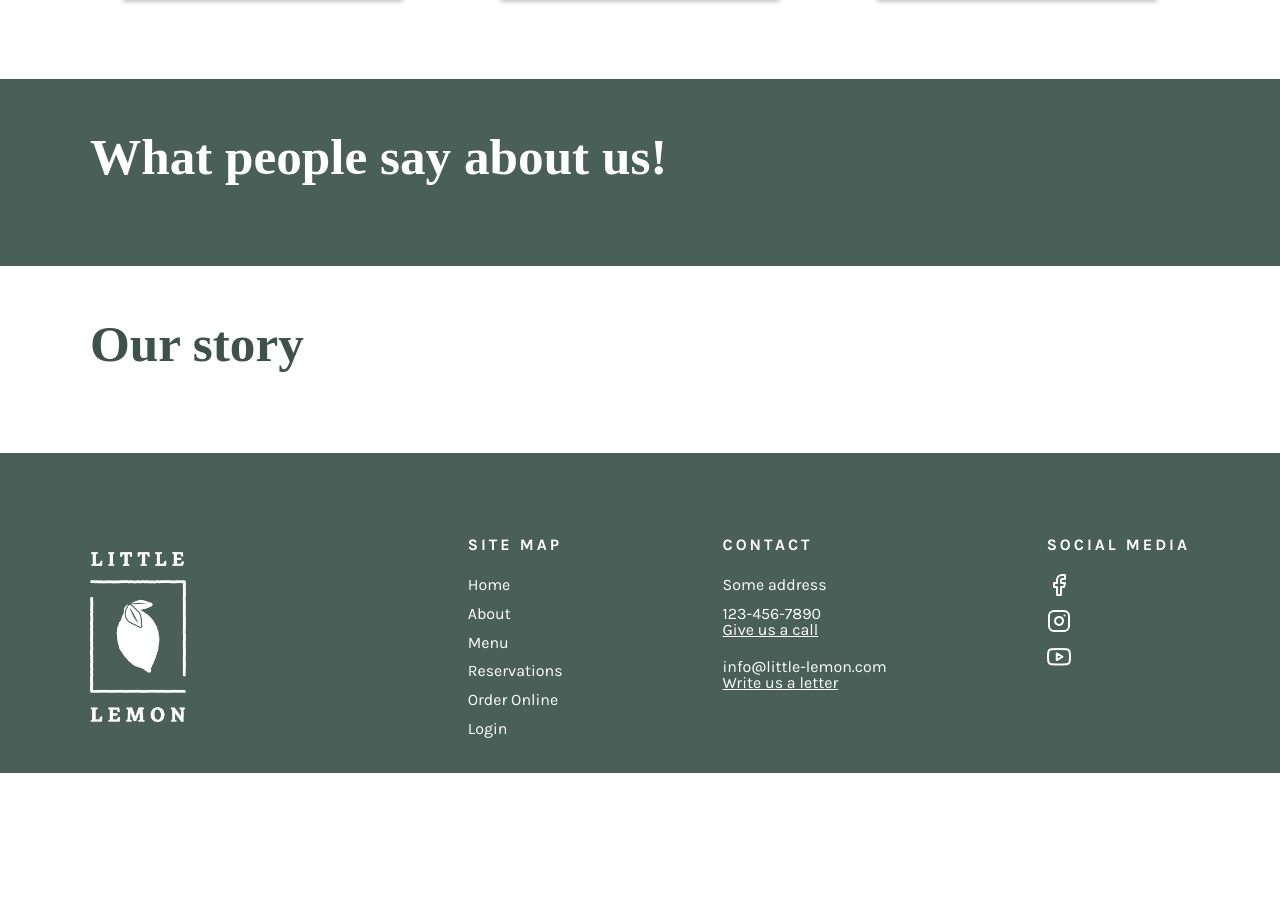
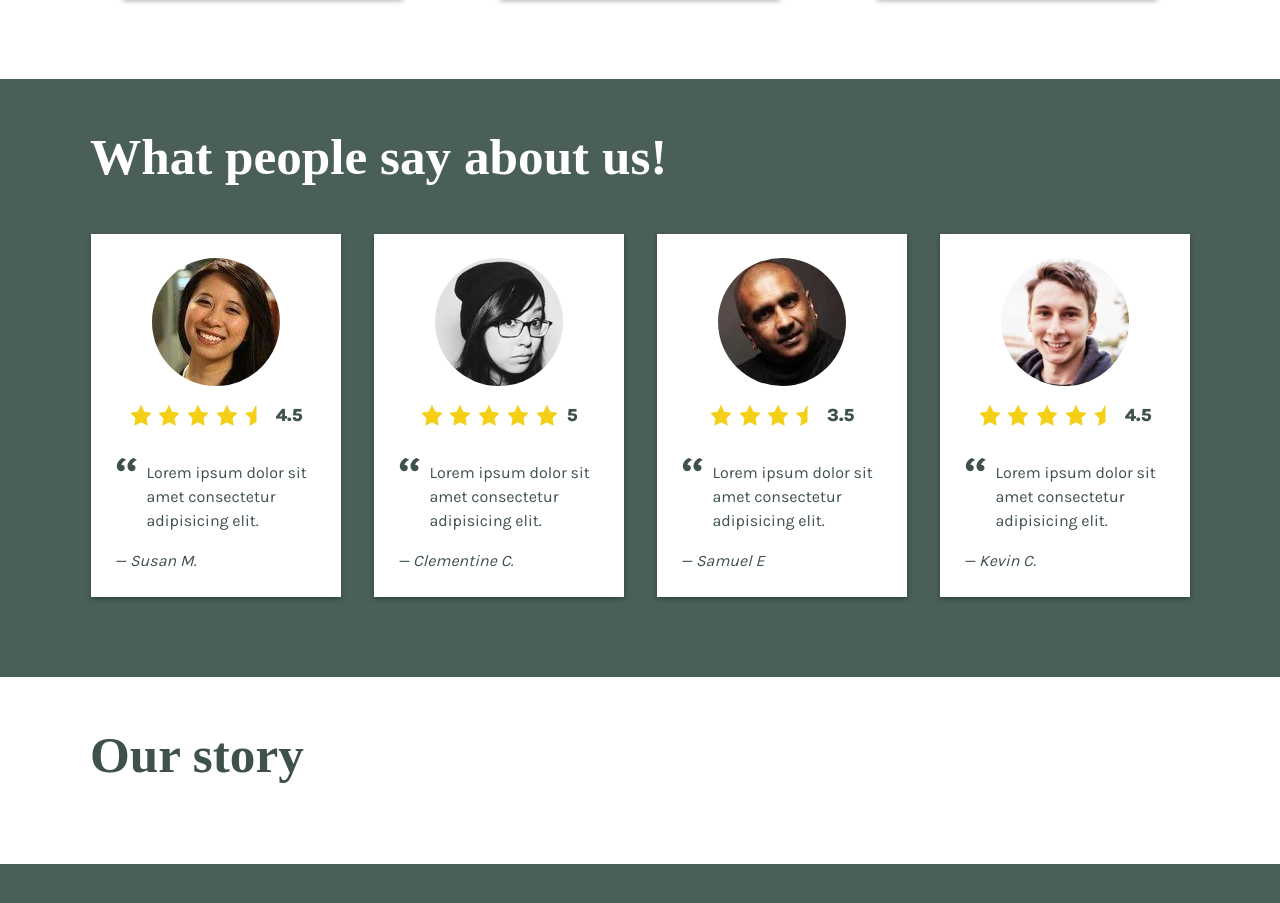
Before and after one commit to Stathis-Renieris/project-little-lemon-meta-capstone-reactjs-chakra-reactrouter6-yup, a React (Create React App) app: page / in a window 1280 px wide. Shown: the part 1292-2195 px from the top of the page. Before the commit the page ends 2065 px from the top, so only its background shows below. Built offline with nearby package versions, Linux system fonts and the light colour scheme; a web font is replaced by a local one.

Commit message:
Finished testimonials section

```diff
--- a/src/components/home-page/CustomersSay.js
+++ b/src/components/home-page/CustomersSay.js
@@ -1,10 +1,57 @@
+import User1Image from "../../images/user1.jpg";
+import User2Image from "../../images/user2.jpg";
+import User3Image from "../../images/user3.jpg";
+import User4Image from "../../images/user4.jpg";
 import classes from "./CustomersSay.module.css";
+import Testimonial from "./Testimonial";
+
+const fetchedTestimonials = [
+  {
+    id: "t1",
+    image: User1Image,
+    name: "Susan M.",
+    stars: 4.5,
+    quote: "Lorem ipsum dolor sit amet consectetur adipisicing elit.",
+  },
+  {
+    id: "t2",
+    image: User2Image,
+    name: "Clementine C.",
+    stars: 5,
+    quote: "Lorem ipsum dolor sit amet consectetur adipisicing elit.",
+  },
+  {
+    id: "t3",
+    image: User3Image,
+    name: "Samuel E",
+    stars: 3.5,
+    quote: "Lorem ipsum dolor sit amet consectetur adipisicing elit.",
+  },
+  {
+    id: "t4",
+    image: User4Image,
+    name: "Kevin C.",
+    stars: 4.5,
+    quote: "Lorem ipsum dolor sit amet consectetur adipisicing elit.",
+  },
+];
 
 export default function CustomersSay() {
   return (
     <section className={classes.customersSaySection}>
       <div className={`fluidContainer ${classes.customersSayContainer}`}>
         <h2 className="sectionTitle">What people say about us!</h2>
+        <div className={classes.testimonials}>
+          {fetchedTestimonials.map((item) => (
+            <Testimonial
+              key={item.id}
+              image={item.image}
+              name={item.name}
+              stars={item.stars}
+              quote={item.quote}
+            />
+          ))}
+        </div>
       </div>
     </section>
   );
--- a/src/components/home-page/CustomersSay.module.css
+++ b/src/components/home-page/CustomersSay.module.css
@@ -3,3 +3,17 @@
   color: var(--color-white);
   padding: 3rem 0 5rem 0;
 }
+
+.customersSayContainer {
+  display: flex;
+  flex-direction: column;
+  gap: 3rem;
+}
+
+.testimonials {
+  display: grid;
+  grid-template-columns: repeat(auto-fill, minmax(250px, 1fr));
+  justify-items: center;
+  column-gap: 2rem;
+  row-gap: 3rem;
+}
--- a/src/components/home-page/Specials.js
+++ b/src/components/home-page/Specials.js
@@ -9,6 +9,7 @@ import SpecialImage3 from "../../images/specials3-spiced-pumpkin-and-chickpea-po
 // A database fetched list of special dishes collection:
 const specialDishes = [
   {
+    id: "d1",
     image: SpecialImage1,
     title: "Cumin roasted cauliflower soup",
     price: 10.99,
@@ -16,6 +17,7 @@ const specialDishes = [
       "Lorem, ipsum dolor sit amet consectetur adipisicing elit. Doloribus exrerum vel nobis placeat amet architecto ea excepturi ullam repellendus ducimus incidunt voluptatem totam dolores.",
   },
   {
+    id: "d2",
     image: SpecialImage2,
     title: "Pork curry",
     price: 15.4,
@@ -23,6 +25,7 @@ const specialDishes = [
       "Lorem, ipsum dolor sit amet consectetur adipisicing elit. Doloribus exrerum vel nobis placeat amet architecto ea excepturi ullam repellendus ducimus incidunt voluptatem totam dolores.",
   },
   {
+    id: "d3",
     image: SpecialImage3,
     title: "Spiced pumpkin and chickpea pot",
     price: 12.3,
@@ -42,6 +45,7 @@ export default function Specials() {
         <div className={classes.specialsCollection}>
           {specialDishes.map((dish) => (
             <SpecialCard
+              key={dish.id}
               image={dish.image}
               title={dish.title}
               price={dish.price}
--- /dev/null
+++ b/src/components/home-page/Testimonial.js
@@ -0,0 +1,53 @@
+import StarIcon from "../ui/icons/StarIcon";
+import HalfStarIcon from "../ui/icons/HalfStarIcon";
+import classes from "./Testimonial.module.css";
+import React from "react";
+
+function Stars({ numberOfStars }) {
+  const integerPart = Math.trunc(numberOfStars);
+  const decimalPart = Number(numberOfStars.toString().split(".")[1]);
+  const elements = [];
+
+  if (integerPart <= 0) {
+    elements.push(0);
+  } else {
+    for (let index = 1; index <= integerPart; index++) {
+      if (index > 5) {
+        break;
+      }
+      elements.push(0);
+    }
+  }
+
+  console.log(decimalPart);
+
+  return (
+    <div className={classes.starsContainer}>
+      {elements.map((x, index) => (
+        <StarIcon key={index} />
+      ))}
+      {integerPart < 5 && decimalPart > 0 && <HalfStarIcon />}
+    </div>
+  );
+}
+
+export default function Testimonial({ image, name, stars, quote }) {
+  return (
+    <article className={classes.testimonial}>
+      <div className={classes.userImage}>
+        <img
+          src={image}
+          alt="Profile"
+        />
+      </div>
+      <div className={classes.stars}>
+        <Stars numberOfStars={stars} />
+        <span>{stars}</span>
+      </div>
+      <figure className={classes.quotation}>
+        <blockquote>{quote}</blockquote>
+        <figcaption>&mdash; {name}</figcaption>
+      </figure>
+    </article>
+  );
+}
--- /dev/null
+++ b/src/components/home-page/Testimonial.module.css
@@ -0,0 +1,66 @@
+/* Stars Component */
+
+.starsContainer {
+  display: flex;
+  gap: 0.3rem;
+  color: var(--color-accent-500);
+}
+
+/* Testimonial Component */
+
+.testimonial {
+  max-width: 250px;
+  padding: 1.5rem;
+  background-color: var(--color-white);
+  color: var(--color-primary-600);
+  display: flex;
+  flex-direction: column;
+  gap: 1rem;
+  box-shadow: 0 2px 5px rgba(0, 0, 0, 0.3);
+}
+
+.userImage {
+  display: flex;
+  align-items: center;
+  justify-content: center;
+}
+
+.userImage img {
+  border-radius: 50%;
+  display: block;
+}
+
+.stars {
+  display: flex;
+  align-items: center;
+  justify-content: center;
+  gap: 0.5rem;
+}
+
+.stars span {
+  display: inline-block;
+  font-size: 1.125rem;
+  font-weight: 800;
+}
+
+.quotation {
+  margin: 0;
+}
+
+.quotation blockquote {
+  position: relative;
+  margin-right: 0;
+  margin-left: 2rem;
+}
+
+.quotation blockquote::before {
+  position: absolute;
+  top: -2rem;
+  left: -2rem;
+  content: "“";
+  font-size: 4rem;
+}
+
+.quotation figcaption {
+  font-style: italic;
+}
--- /dev/null
+++ b/src/components/ui/icons/HalfStarIcon.js
@@ -0,0 +1,18 @@
+export default function HalfStarIcon() {
+  return (
+    <svg
+      width="24"
+      height="24"
+      viewBox="0 0 24 24"
+      fill="currentColor"
+      xmlns="http://www.w3.org/2000/svg"
+    >
+      <path
+        fillRule="evenodd"
+        clipRule="evenodd"
+        d="M12 2L8.91 8.26L2 9.27L7 14.14L5.82 21.02L12 17.77V2Z"
+      />
+      <path d="M8.91 8.26L8.98231 8.75474C9.14499 8.73097 9.28558 8.62874 9.35835 8.48131L8.91 8.26ZM12 2H12.5C12.5 1.76763 12.3399 1.56589 12.1136 1.51308C11.8873 1.46028 11.6545 1.57032 11.5516 1.77869L12 2ZM2 9.27L1.92768 8.77526C1.7394 8.80278 1.58306 8.93478 1.52438 9.11578C1.46569 9.29679 1.51482 9.49541 1.65113 9.62818L2 9.27ZM7 14.14L7.4928 14.2245C7.52063 14.0623 7.4668 13.8967 7.34886 13.7818L7 14.14ZM5.82 21.02L5.32719 20.9355C5.29502 21.1231 5.37214 21.3127 5.52613 21.4245C5.68012 21.5364 5.88427 21.5511 6.05272 21.4625L5.82 21.02ZM12 17.77L12.2327 18.2125C12.3971 18.1261 12.5 17.9557 12.5 17.77H12ZM9.35835 8.48131L12.4484 2.22131L11.5516 1.77869L8.46164 8.03869L9.35835 8.48131ZM2.07231 9.76474L8.98231 8.75474L8.83768 7.76526L1.92768 8.77526L2.07231 9.76474ZM7.34886 13.7818L2.34886 8.91182L1.65113 9.62818L6.65113 14.4982L7.34886 13.7818ZM6.3128 21.1045L7.4928 14.2245L6.50719 14.0555L5.32719 20.9355L6.3128 21.1045ZM11.7673 17.3275L5.58727 20.5775L6.05272 21.4625L12.2327 18.2125L11.7673 17.3275ZM12.5 17.77V2H11.5V17.77H12.5Z" />
+    </svg>
+  );
+}
--- /dev/null
+++ b/src/components/ui/icons/StarIcon.js
@@ -0,0 +1,16 @@
+export default function StarIcon() {
+  return (
+    <svg
+      width="24"
+      height="24"
+      viewBox="0 0 24 24"
+      fill="currentColor"
+      stroke="currentColor"
+      strokeLinecap="round"
+      strokeLinejoin="round"
+      xmlns="http://www.w3.org/2000/svg"
+    >
+      <path d="M12 2L15.09 8.26L22 9.27L17 14.14L18.18 21.02L12 17.77L5.82 21.02L7 14.14L2 9.27L8.91 8.26L12 2Z" />
+    </svg>
+  );
+}
```
